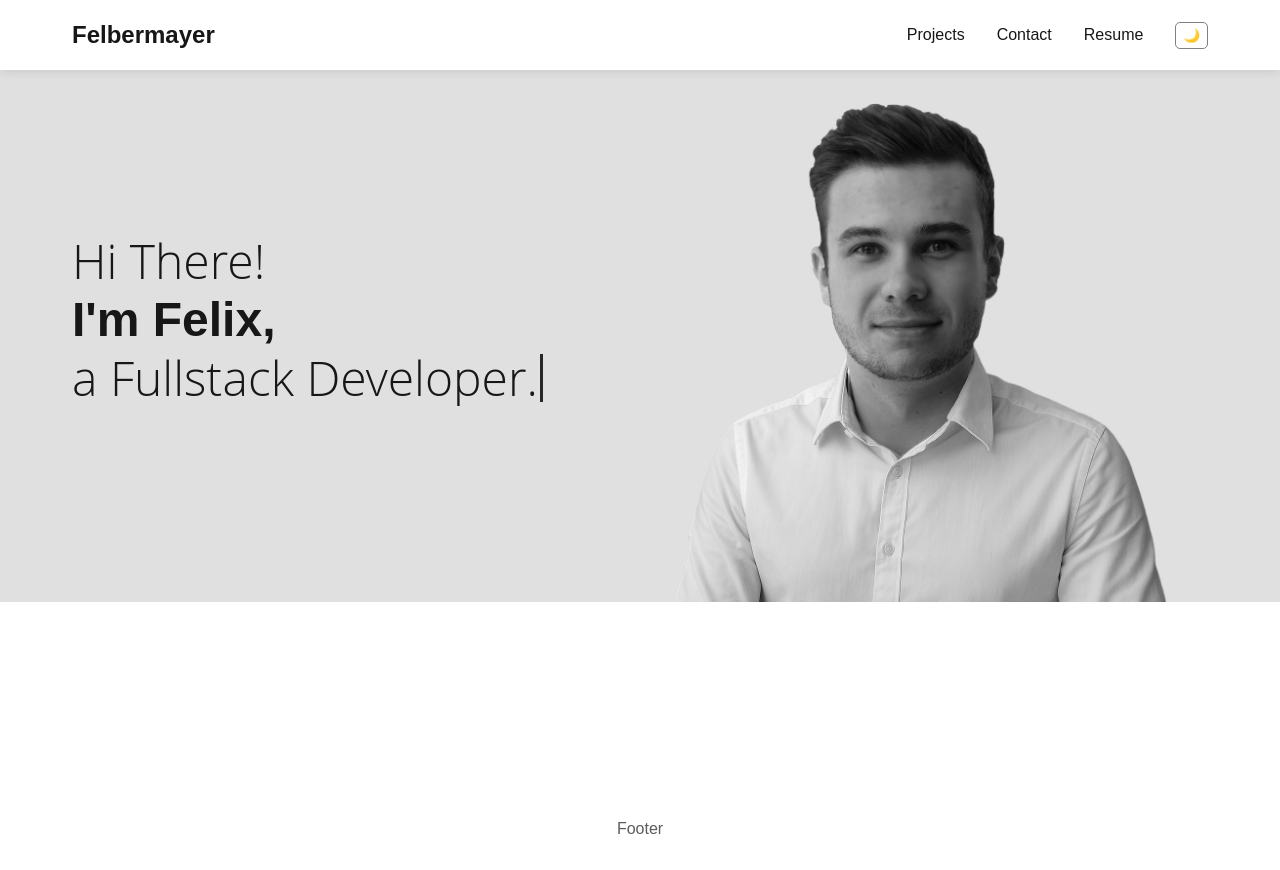
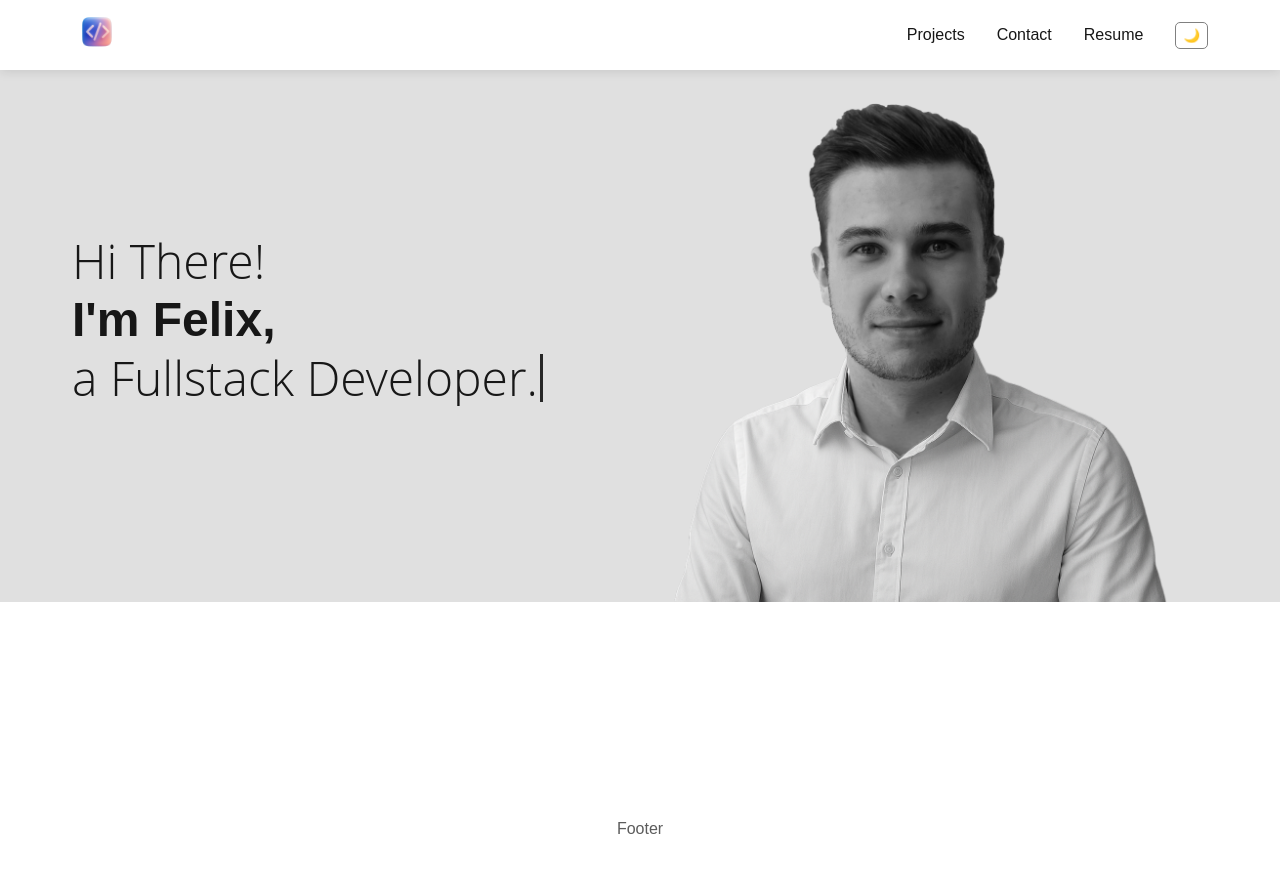
Before and after one commit to FelixFelbermayer/portfolio, a Next.js app: page / in a window 1280 px wide. Built offline with nearby package versions, Linux system fonts and the light colour scheme.

Commit message:
Add logo

```diff
--- a/app/components/Header/Header.module.css
+++ b/app/components/Header/Header.module.css
@@ -177,3 +177,10 @@ html[data-theme="dark"] .themeToggle:hover {
     display: none;
   }
 }
+
+.logoImage {
+  width: auto;
+  height: auto;
+  max-height: 50px;
+  object-fit: contain;
+}
--- a/app/components/Header/Header.tsx
+++ b/app/components/Header/Header.tsx
@@ -2,6 +2,7 @@
 
 import { useState, useEffect } from "react";
 import Link from "next/link";
+import Image from "next/image";
 import styles from "./Header.module.css";
 import { useTheme } from "../../context/ThemeContext";
 
@@ -33,7 +34,16 @@ export default function Header() {
     <header className={styles.header}>
       <div className={styles.container}>
         <div className={styles.logo}>
-          <Link href="/">Felbermayer</Link>
+          <Link href="/">
+            <Image
+              src="/logo.png"
+              alt="Felbermayer Logo"
+              width={250}
+              height={250}
+              quality={100}
+              className={styles.logoImage}
+            />
+          </Link>
         </div>
 
         {isMobile ? (
```
Also changed, not shown: public/Logo.png (added).
